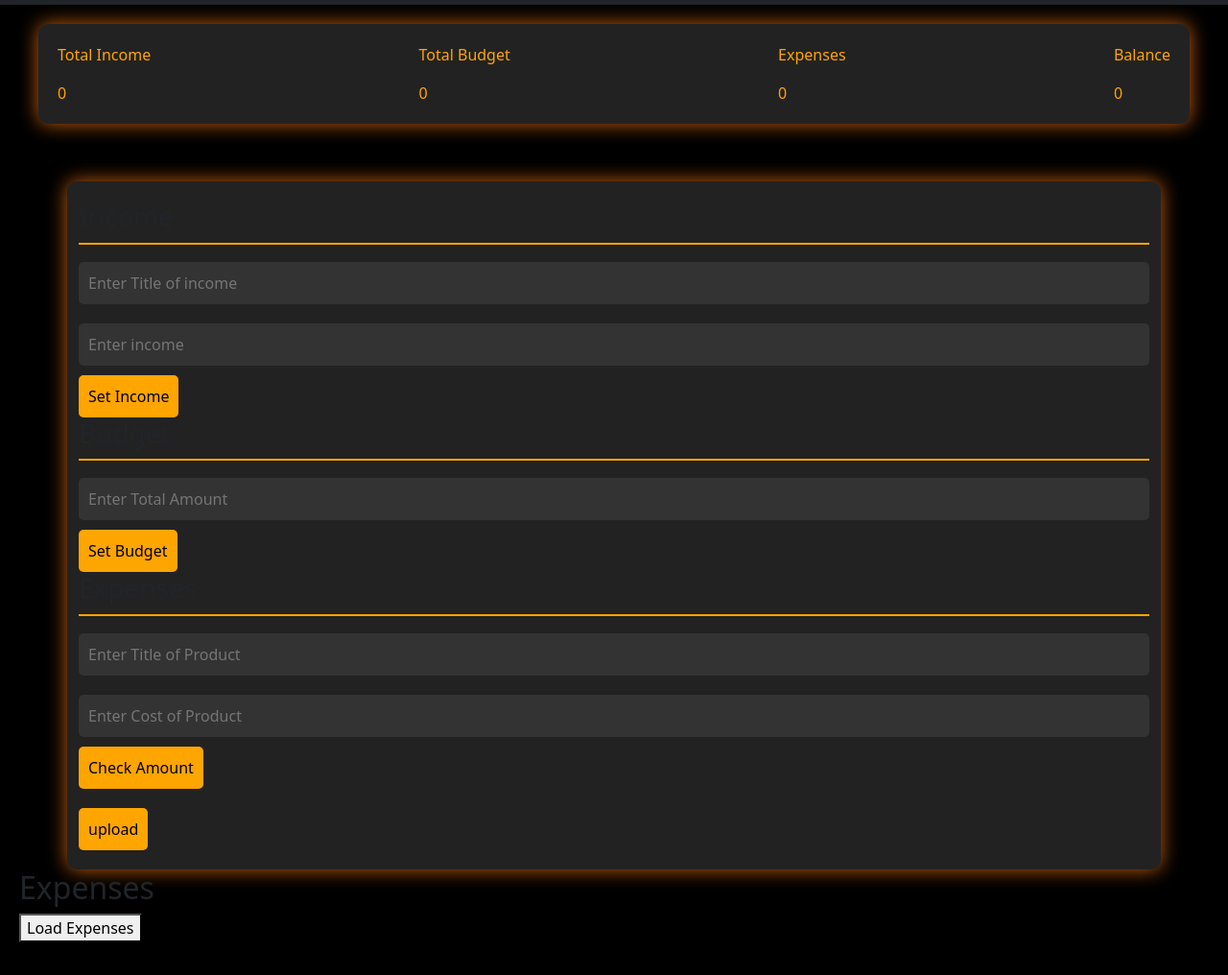
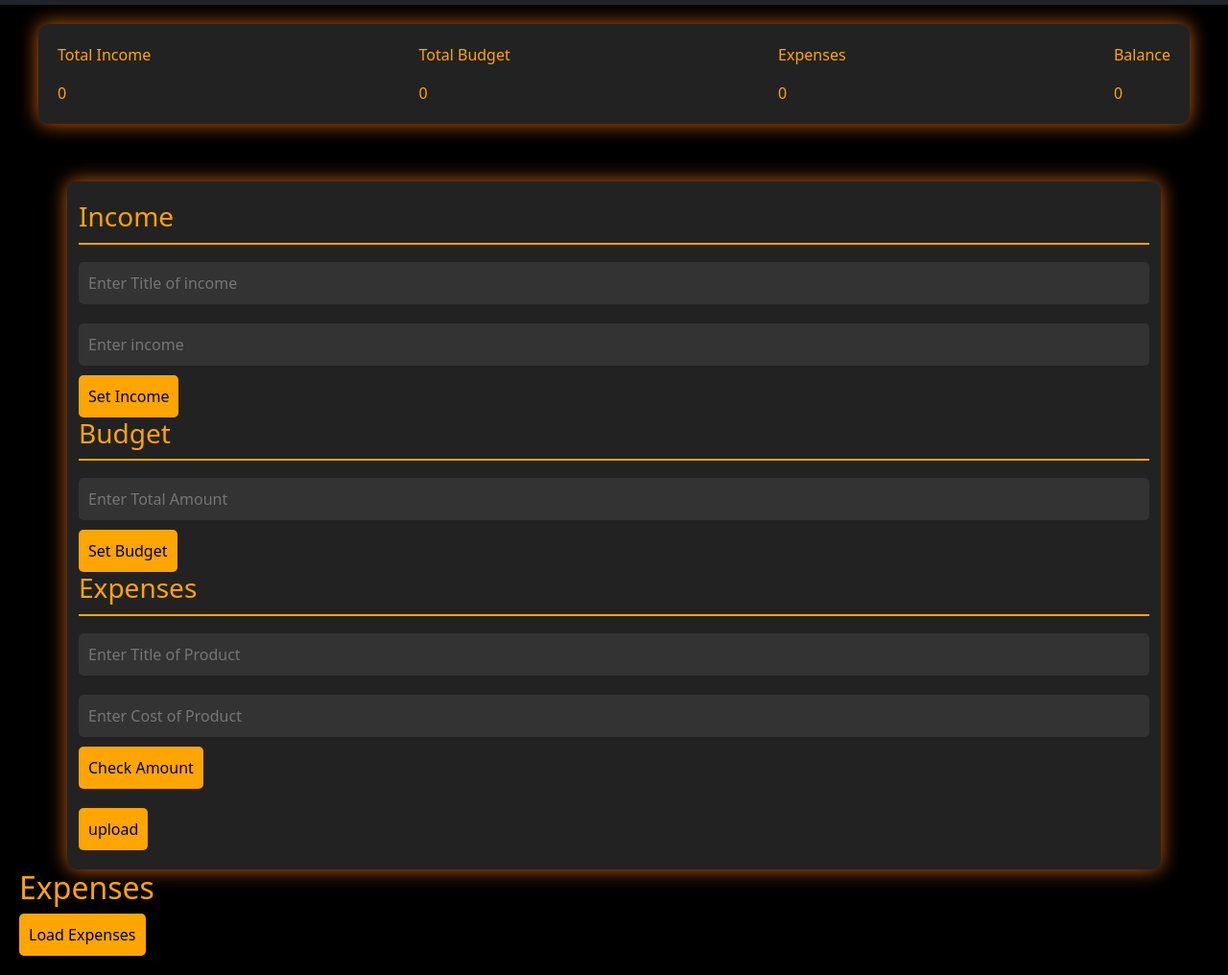
Before and after one commit to Terence3434/EXPENSES-TRACKER, a plain HTML site: page index.html in a window 1280 px wide. Shown: the part 51-1067 px from the top of the page at 96% size. Drawn offline with nearby package versions, Linux system fonts and the light colour scheme; no server answers.

Commit message:
vishals Update

```diff
--- a/index.html
+++ b/index.html
@@ -66,7 +66,7 @@
             <div class="sub-container">
                 <!-- Income -->
                 <div class="income-amount-container">
-                    <h3>Income</h3>
+                    <h3 class="col">Income</h3>
                     <p class="hide error" id="income-error">Value cannot be empty or negative</p>
                     <input type="text" class="income-title" id="income-title" placeholder="Enter Title of income" />
                     <input type="number" id="total-income" placeholder="Enter income" />
@@ -74,14 +74,14 @@
                 </div>
                 <!-- Budget -->
                 <div class="total-amount-container">
-                    <h3>Budget</h3>
+                    <h3 class="col">Budget</h3>
                     <p class="hide error" id="budget-error">Value cannot be empty or negative</p>
                     <input type="number" id="total-amount" placeholder="Enter Total Amount" />
                     <button class="submit" id="total-amount-button">Set Budget</button>
                 </div>
                 <!-- Expenditure -->
                 <div class="user-amount-container">
-                    <h3>Expenses</h3>
+                    <h3 class="col">Expenses</h3>
                     <p class="hide error" id="product-title-error">Values cannot be empty</p>
                     <input type="text" class="product-title" id="product-title" placeholder="Enter Title of Product" />
                     <input type="number" id="user-amount" placeholder="Enter Cost of Product" />
@@ -98,10 +98,10 @@
         </div>
         <!-- List -->
         <div id="expenseListContainer">
-            <h2>Expenses</h2>
+            <h2 class="col">Expenses</h2>
             <div id="expenseList"></div> <!-- This is where expenses will be loaded -->
         </div>
-        <button id="loadExpensesButton">Load Expenses</button>
+        <button id="loadExpensesButton" class="submit">Load Expenses</button>
 
     </div>
 </body>
--- a/style.css
+++ b/style.css
@@ -127,6 +127,10 @@ input[type="number"]:focus {
 .EL{
     color: #ff8c00;
 }
+
+.col{
+    color:#ffa500;
+}
 /* Animation */
 @keyframes fadeIn {
     from {
```
